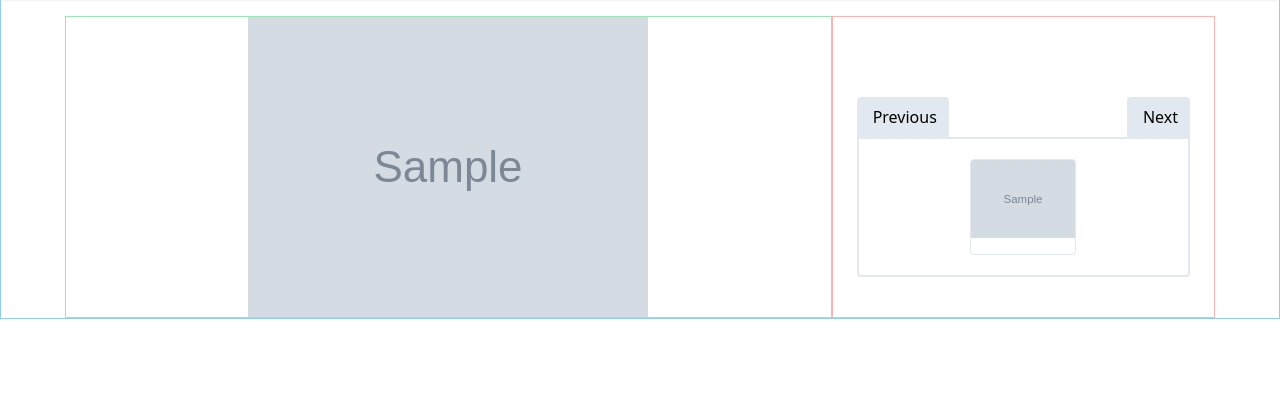
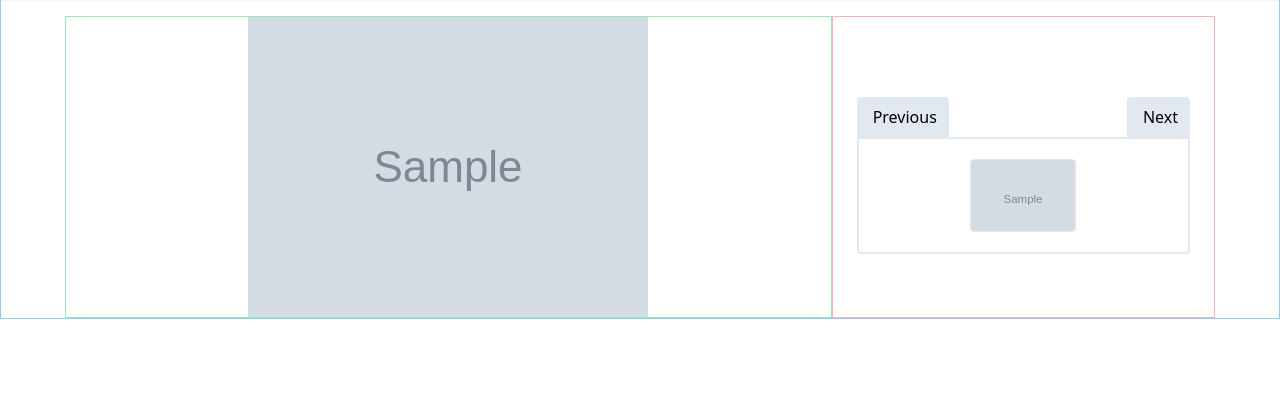
Before and after one commit to heldridge/photos-webapp, a Django app: template django/templates/pages/gallery.html.j2 in a window 1280 px wide. Shown: the part 75-494 px from the top of the page. Run offline with Django 3.2, Linux system fonts and the light colour scheme; the template is opened without the code that fills it: most values are stand-ins (such as "Sample title", 1, 10 or a date in 2020); grey boxes marked "Sample" are stand-in pictures; style sheets or scripts are compiled from the project's sources.

Commit message:
Make feed images have height relative to width

```diff
--- a/css/styles-tailwind.css
+++ b/css/styles-tailwind.css
@@ -52,3 +52,7 @@
 .w-under-1-3 {
     width: 33%
 }
+
+.pb-1-3 {
+    padding-bottom: 22%;
+}
--- a/django/templates/pages/gallery.html.j2
+++ b/django/templates/pages/gallery.html.j2
@@ -23,11 +23,11 @@
             {% if pictures %}
                 {% for picture in pictures %}
                     {% if forloop.counter0 == current_picture_index%}
-                        <div class="h-24 w-under-1-3 border-2 border-green-300 rounded overflow-hidden mt-5">
+                        <div class="h-0 pb-1-3 w-under-1-3 border-2 border-green-300 rounded overflow-hidden mt-5">
                             <img src="{{ picture.photo }}" alt="" class="object-cover">
                         </div>
                     {% else %}
-                        <div class="h-24 w-under-1-3 border rounded overflow-hidden mt-5">
+                        <div class="h-0 pb-1-3 w-under-1-3 border rounded overflow-hidden mt-5">
                             <img src="{{ picture.photo }}" alt="" class="object-cover">
                         </div>
                     {% endif %}
```
